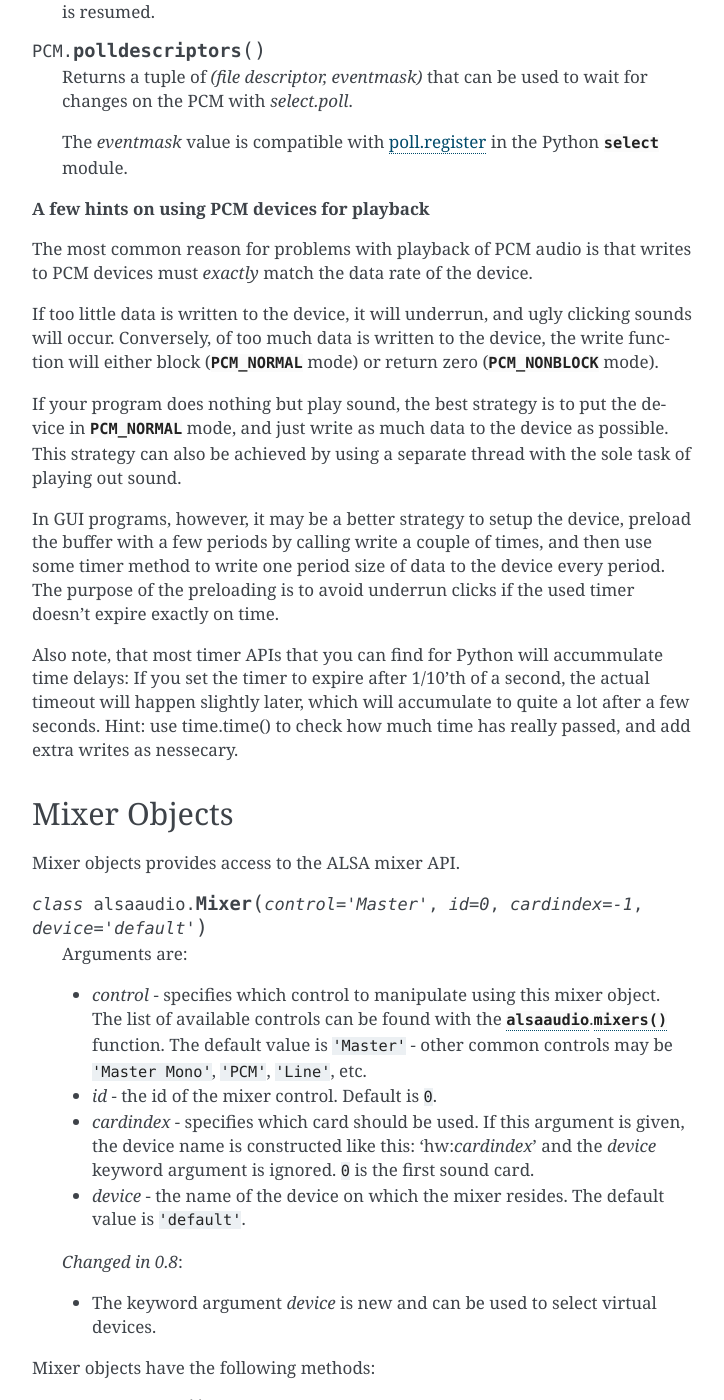
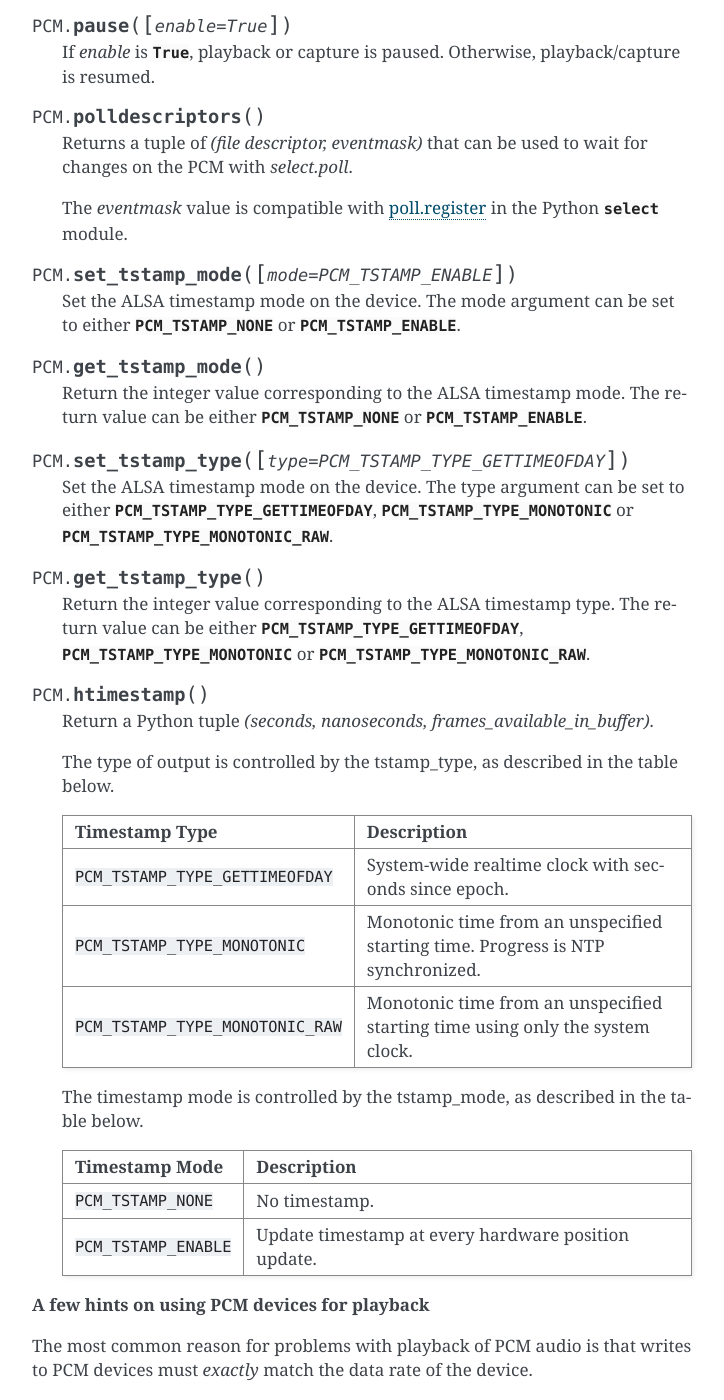
Before and after one commit to larsimmisch/pyalsaaudio, a Sphinx documentation site: the page built from doc/libalsaaudio.rst, in a window 1280 px wide and 1400 px high, scrolled down 5184 px. Shown: the whole window, without its empty margins (388-1112 px from the left). Built offline with Sphinx 7.4.7, drawn with Linux system fonts in a browser that asks for light colours; some of the changed text lies outside the part shown.

Commit message:
On phys_from_sound: Small memory management fixes and code simplification. And add documentation on new functionality.

```diff
--- a/doc/libalsaaudio.rst
+++ b/doc/libalsaaudio.rst
@@ -97,6 +97,9 @@ The :mod:`alsaaudio` module defines functions and classes for using ALSA.
      changed. Since 0.8, this functions returns the mixers for the default
      device, not the mixers for the first card.
 
+.. function:: asoundlib_version()
+
+   Return a Python string containing the ALSA version found.
 
 .. _pcm-objects:
 
@@ -259,6 +262,56 @@ PCM objects have the following methods:
 
    The *eventmask* value is compatible with `poll.register`__ in the Python
    :const:`select` module.
+
+.. method:: PCM.set_tstamp_mode([mode=PCM_TSTAMP_ENABLE])
+
+   Set the ALSA timestamp mode on the device. The mode argument can be set to
+   either :const:`PCM_TSTAMP_NONE` or :const:`PCM_TSTAMP_ENABLE`.
+
+.. method:: PCM.get_tstamp_mode()
+
+   Return the integer value corresponding to the ALSA timestamp mode. The
+   return value can be either :const:`PCM_TSTAMP_NONE` or :const:`PCM_TSTAMP_ENABLE`.
+
+.. method:: PCM.set_tstamp_type([type=PCM_TSTAMP_TYPE_GETTIMEOFDAY])
+
+   Set the ALSA timestamp mode on the device. The type argument
+   can be set to either :const:`PCM_TSTAMP_TYPE_GETTIMEOFDAY`,
+   :const:`PCM_TSTAMP_TYPE_MONOTONIC` or :const:`PCM_TSTAMP_TYPE_MONOTONIC_RAW`.
+
+.. method:: PCM.get_tstamp_type()
+
+   Return the integer value corresponding to the ALSA timestamp type. The
+   return value can be either :const:`PCM_TSTAMP_TYPE_GETTIMEOFDAY`,
+   :const:`PCM_TSTAMP_TYPE_MONOTONIC` or :const:`PCM_TSTAMP_TYPE_MONOTONIC_RAW`.
+
+.. method:: PCM.htimestamp()
+
+   Return a Python tuple *(seconds, nanoseconds, frames_available_in_buffer)*.
+
+   The type of output is controlled by the tstamp_type, as described in the table below.
+
+   =================================  ===========================================
+            Timestamp Type                             Description
+   =================================  ===========================================
+   ``PCM_TSTAMP_TYPE_GETTIMEOFDAY``   System-wide realtime clock with seconds
+                                      since epoch.
+   ``PCM_TSTAMP_TYPE_MONOTONIC``      Monotonic time from an unspecified starting
+                                      time. Progress is NTP synchronized.
+   ``PCM_TSTAMP_TYPE_MONOTONIC_RAW``  Monotonic time from an unspecified starting
+                                      time using only the system clock.
+   =================================  ===========================================
+
+   The timestamp mode is controlled by the tstamp_mode, as described in the table below.
+
+   =================================  ===========================================
+            Timestamp Mode                             Description
+   =================================  ===========================================
+   ``PCM_TSTAMP_NONE``                No timestamp.
+   ``PCM_TSTAMP_ENABLE``              Update timestamp at every hardware position
+                                      update.
+   =================================  ===========================================
+
 
 __ poll_objects_
 
```
Also changed, not shown: 1 other file.
